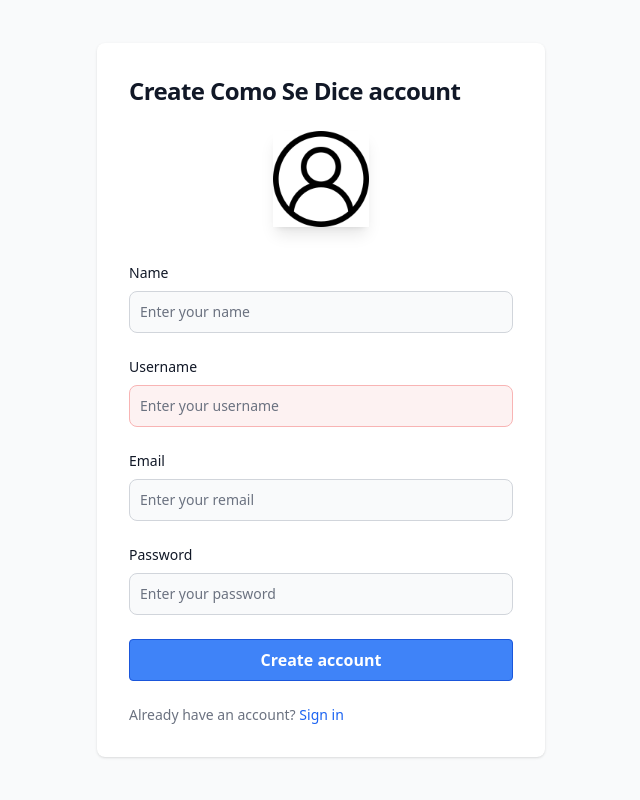
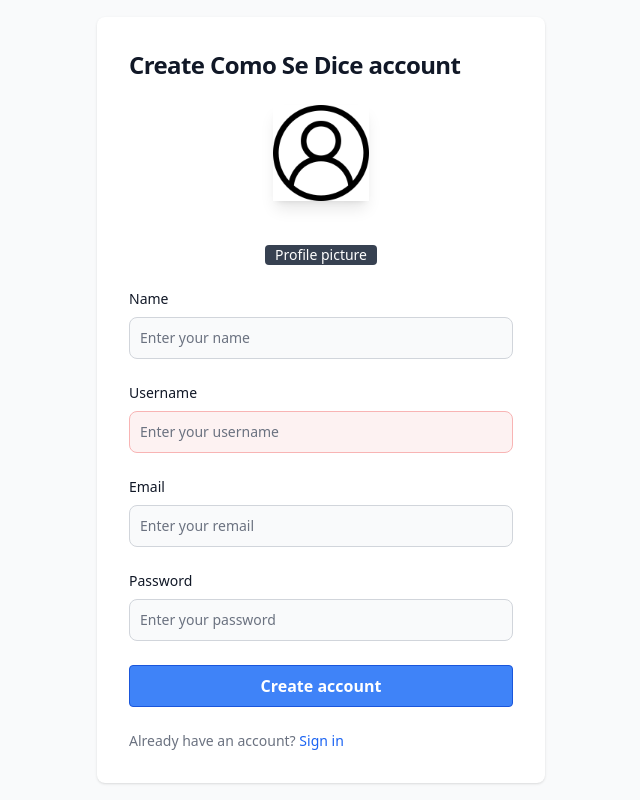
Before and after one commit to santoshernandezr/como-se-dice, a React (Create React App) app in the folder client/: page /signup in a window 1280 px wide. Shown: the whole page, without its empty margins (319-959 px from the left). Built offline with nearby package versions, Linux system fonts and the light colour scheme.

Commit message:
Added the profile grid so the user can choose their profile picture.

```diff
--- /dev/null
+++ b/client/src/components/signUp/profiilePictureGrid.jsx
@@ -0,0 +1,49 @@
+import React from "react";
+// Images the user can choose from. TODO: Get from database when ready.
+import camel from '../../images/comoSeDiceAvatars/camel.png';
+import cow from '../../images/comoSeDiceAvatars/cow.png';
+import gorilla from '../../images/comoSeDiceAvatars/gorilla.png';
+import leopard from '../../images/comoSeDiceAvatars/leopard.png';
+import lion from '../../images/comoSeDiceAvatars/lion.png';
+import mouse from '../../images/comoSeDiceAvatars/mouse.png';
+import octopus from '../../images/comoSeDiceAvatars/octopus.png';
+import panda from '../../images/comoSeDiceAvatars/panda.png';
+import penguin from '../../images/comoSeDiceAvatars/penguin.png';
+import rabbit from '../../images/comoSeDiceAvatars/rabbit.png';
+import shark from '../../images/comoSeDiceAvatars/shark.png';
+import snake from '../../images/comoSeDiceAvatars/snake.png';
+
+/**
+ * Component that handles the creation of the modal and the profile picture grid.
+ *
+ * @param { setProfilePicture } function that will allow us to set the state of the profile picture.
+ */
+export default function Counter(props) {
+
+    let setProfilePicture = props.setProfilePicture;
+    const images = [camel, cow, gorilla, leopard, lion, mouse, octopus, panda, penguin, rabbit, shark, snake]
+
+    let itemList=[];
+
+    images.forEach((item, index)=>{
+        itemList.push(
+        <div key={index} className="flex items-center justify-center">
+            <a id="link" onClick={() => {setProfilePicture(item); document.getElementById('profilePictureGridModal').close()}} href="#">  <img className="h-20 rounded-lg max-w-xs border" src={item} alt=""></img></a>
+        </div>)
+    })
+
+    return (
+        <div>
+            <div className="flex items-center justify-center">
+            <button className="btn w-28 bg-gray-700 hover:bg-gray-500 text-white text-sm rounded text-center mt-2" type="button" onClick={() => document.getElementById('profilePictureGridModal').showModal()}>Profile picture</button>
+            </div>
+            <dialog id="profilePictureGridModal" className="rounded-lg max-w-lg border modal modal-bottom sm:modal-middle">
+                <div className="modal-box">
+                    <div className="grid grid-cols-2 md:grid-cols-4 gap-3 m-4">
+                        {itemList}
+                    </div>
+                </div>
+            </dialog>
+        </div>
+    );
+}
--- a/client/src/pages/SignUp.js
+++ b/client/src/pages/SignUp.js
@@ -1,12 +1,21 @@
-import React, { useEffect, useState } from 'react'
+import React, { useEffect, useState, lazy } from 'react'
 import user from '../images/user.png'
 
+const ProfilePictureGridModal = lazy(() => import('../components/signUp/profiilePictureGrid.jsx'));
+
+/**
+ * Component that handles the creation of the sign up form page. The page will ask the user to pick a profile picture,
+ * their name, username, email, and password.
+ *
+ * @returns Component that handles the user signing up.
+ */
 function SignUp() {
     // Instantiating user states that will be used to submit the form.
     const [name, setName] = useState("");
     const [username, setUsername] = useState("");
     const [email, setEmail] = useState("");
     const [password, setPassword] = useState("");
+    const [profilePicture, setProfilePicture] = useState(user);
 
     // Instantiate the alert states.
     const [usernameAlert, setUsernameAlert] = useState(false);
@@ -36,7 +45,6 @@ function SignUp() {
         console.log("Username: " + username);
         console.log("Email: " + email);
         console.log("password: " + password);
-
     }
 
   return (
@@ -54,11 +62,15 @@ function SignUp() {
                         <form className="space-y-4 md:space-y-6" onSubmit={verifyNewAccount}>
 
                             <div className="flex items-center justify-center mt-5">
-                                <img id="profilePicture" src={user} className="w-24 h-24 mb-3 shadow-lg hover:opacity-40" alt=""></img>
+                                <img id="profilePicture" src={profilePicture} className="w-24 h-24 mb-3 shadow-lg hover:opacity-40" alt=""></img>
                             </div>
 
-                            {/* <ProfilePictureGrid client:idle urls= { urlMap }></ProfilePictureGrid> */}
+                            {/* Grid that will show up when the user chooses his profile picture. */}
+                            <ProfilePictureGridModal
+                                setProfilePicture={setProfilePicture}
+                            />
 
+                            {/* Input fields: Name, username, email, and password */}
                             <div>
                                 <label htmlFor="name" className="block mb-2 text-sm font-medium text-gray-900 dark:text-white">Name</label>
                                 <input onChange={(e) => setName(e.target.value)} type="name" name="name" id="name" placeholder="Enter your name" className="bg-gray-50 border border-gray-300 text-gray-900 sm:text-sm rounded-lg focus:ring-primary-600 focus:border-primary-600 block w-full p-2.5 dark:bg-gray-700 dark:border-gray-600 dark:placeholder-gray-400 dark:text-white dark:focus:ring-blue-500 dark:focus:border-blue-500" required></input>
```
